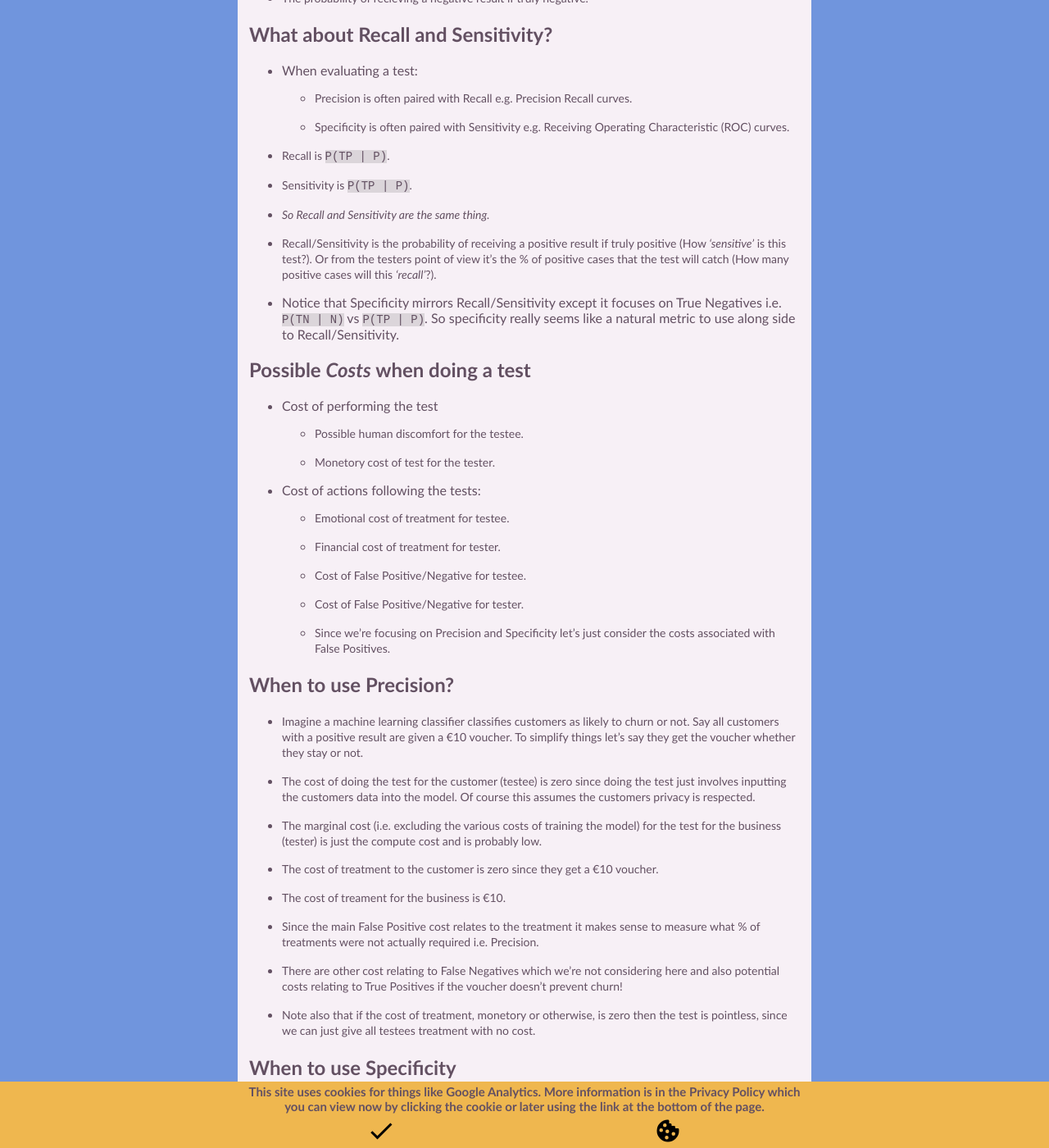
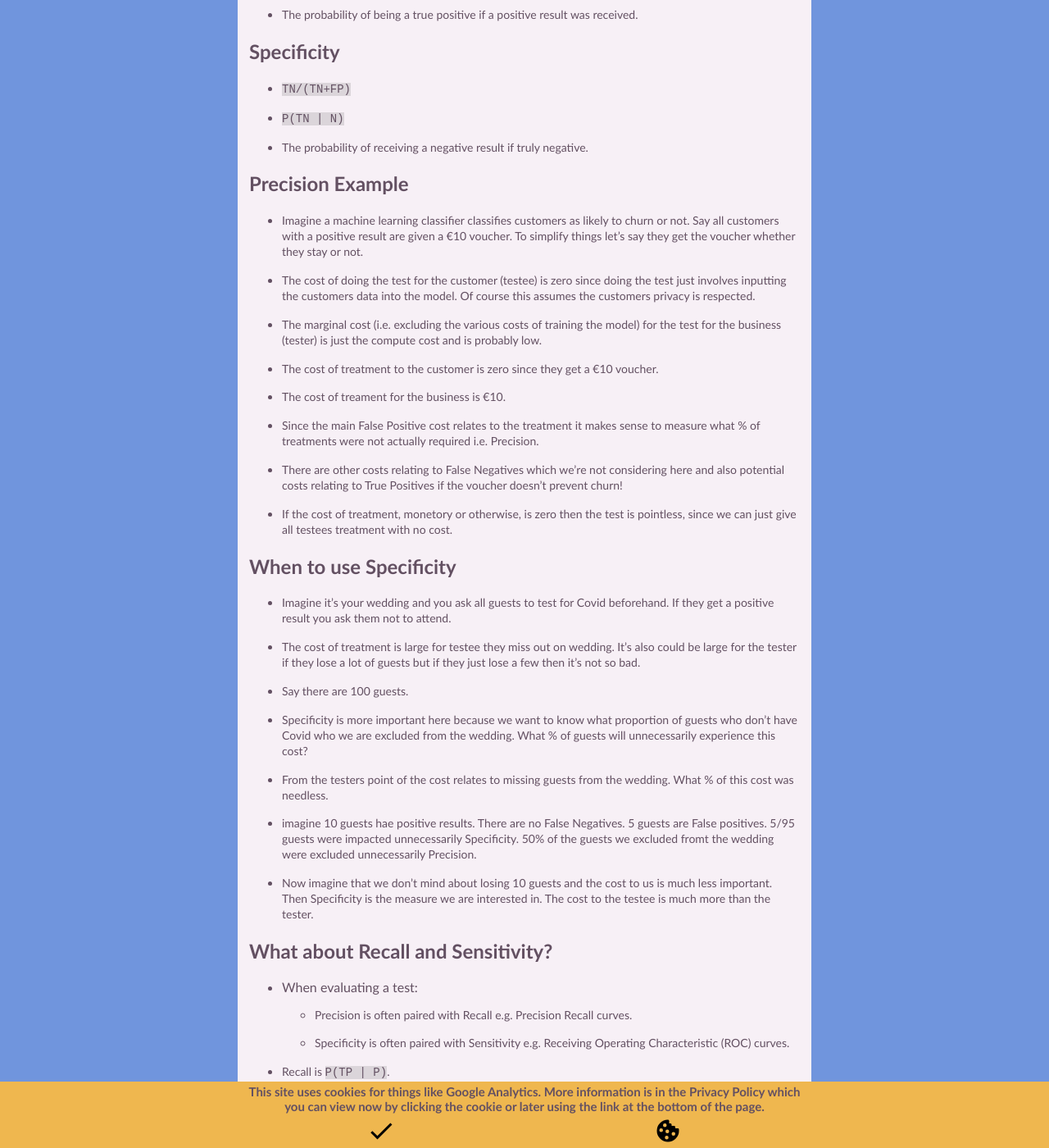
Before and after one commit to itsakettle/itsakettle.github.io, a Jekyll site: the page built from _posts/2023-10-31-3-precision_vs_specificity.md, in a window 1280 px wide and 1400 px high, scrolled down 1252 px. Shown: the whole window at 82% size. Built offline with Jekyll 4.4.1, drawn with Linux system fonts in a browser that asks for light colours; some of the changed text lies outside the part shown.

Commit message:
iterate on pr sp

```diff
--- a/_posts/2023-10-31-3-precision_vs_specificity.md
+++ b/_posts/2023-10-31-3-precision_vs_specificity.md
@@ -10,28 +10,37 @@ tags: [ML, refresh]
 image_width: 100%
 ---
 
+## Summary
+
+* Use Specificity when there is a treatment cost for the testee.
+
+* Use Precision when there is a treatment cost for the tester.
+
+* Both of these may apply.
+
 ## Binary Tests
 
 * A binary test comes in many forms for example:
 
-  - A binary machine learning classifier.
+  * A binary machine learning classifier.
 
-  - A Covid-19 antigen test.
+  * A Covid-19 antigen test.
 
-  - Guessing whether a flipped coin will come up heads or tails.
+  * Guessing whether a flipped coin will come up heads or tails.
 
 * A confusion matrix evaluates the efficacy of such tests. It's called a confusion matrix because it measures how much the test is confusing the two classes. It has 4 entries:
-  - True Positives (TP)
 
-  - False Positives (FP)
+  * True Positives (TP)
 
-  - True Negatives (TN)
+  * False Positives (FP)
 
-  - False Negatives (FN)
+  * True Negatives (TN)
+
+  * False Negatives (FN)
 
 * Metrics such as Precision, Recall, Specificity, Sensitivity and many more can be calculated from the entries in a confusion matrix.
 
-* There are two points of view when conducting a test: the tester and the testee. This is important when considering how to evaluate the efficacy of a particular test.
+* There are two points of view when conducting a test: the tester and the testee. This is important when considering how to evaluate the efficacy of a particular test. The tester and testee could be the same person.
 
 ## Precision
 * `TP/(TP+FP)`
@@ -45,7 +54,39 @@ image_width: 100%
 
 * `P(TN | N)`
 
-* The probability of recieving a negative result if truly negative.
+* The probability of receiving a negative result if truly negative.
+
+## Precision Example
+* Imagine a machine learning classifier classifies customers as likely to churn or not. Say all customers with a positive result are given a €10 voucher. To simplify things let's say they get the voucher whether they stay or not.
+
+* The cost of doing the test for the customer (testee) is zero since doing the test just involves inputting the customers data into the model. Of course this assumes the customers privacy is respected.
+
+* The marginal cost (i.e. excluding the various costs of training the model) for the test for the business (tester) is just the compute cost and is probably low.
+
+* The cost of treatment to the customer is zero since they get a €10 voucher.
+
+* The cost of treament for the business is €10.
+
+* Since the main False Positive cost relates to the treatment it makes sense to measure what % of treatments were not actually required i.e. Precision.
+
+* There are other costs relating to False Negatives which we're not considering here and also potential costs relating to True Positives if the voucher doesn't prevent churn!
+
+* If the cost of treatment, monetory or otherwise, is zero then the test is pointless, since we can just give all testees treatment with no cost.
+
+## When to use Specificity
+* Imagine it's your wedding and you ask all guests to test for Covid beforehand. If they get a positive result you ask them not to attend.
+
+* The cost of treatment is large for testee they miss out on wedding. It's also could be large for the tester if they lose a lot of guests but if they just lose a few then it's not so bad.
+
+* Say there are 100 guests.
+
+* Specificity is more important here because we want to know what proportion of guests who don't have Covid who we are excluded from the wedding. What % of guests will unnecessarily experience this cost?
+
+* From the testers point of the cost relates to missing guests from the wedding. What % of this cost was needless.
+
+* imagine 10 guests hae positive results. There are no False Negatives. 5 guests are False positives. 5/95 guests were impacted unnecessarily Specificity. 50% of the guests we excluded fromt the wedding were excluded unnecessarily Precision.
+
+* Now imagine that we don't mind about losing 10 guests and the cost to us is much less important. Then Specificity is the measure we are interested in. The cost to the testee is much more than the tester.
 
 ## What about Recall and Sensitivity?
 
@@ -62,59 +103,7 @@ image_width: 100%
 
 * Recall/Sensitivity is the probability of receiving a positive result if truly positive (How _'sensitive'_ is this test?). Or from the testers point of view it's the % of positive cases that the test will catch (How many positive cases will this _'recall'_?).
 
-* Notice that Specificity mirrors Recall/Sensitivity except it focuses on True Negatives i.e. `P(TN | N)` vs `P(TP | P)`. So specificity really seems like a natural metric to use along side to Recall/Sensitivity.
+* Notice that Specificity mirrors Recall/Sensitivity except it focuses on True Negatives i.e. `P(TN | N)` vs `P(TP | P)`. So specificity really seems like a natural metric to use along side Recall/Sensitivity.
 
-## Possible _Costs_ when doing a test
-
-* Cost of performing the test
-  - Possible human discomfort for the testee.
-
-  - Monetory cost of test for the tester.
-
-* Cost of actions following the tests:
-  - Emotional cost of treatment for testee.
-
-  - Financial cost of treatment for tester.
-
-  - Cost of False Positive/Negative for testee.
-
-  - Cost of False Positive/Negative for tester.
-
-  * Since we're focusing on Precision and Specificity let's just consider the costs associated with False Positives.
-
-## When to use Precision?
-* Imagine a machine learning classifier classifies customers as likely to churn or not. Say all customers with a positive result are given a €10 voucher. To simplify things let's say they get the voucher whether they stay or not.
-
-* The cost of doing the test for the customer (testee) is zero since doing the test just involves inputting the customers data into the model. Of course this assumes the customers privacy is respected.
-
-* The marginal cost (i.e. excluding the various costs of training the model) for the test for the business (tester) is just the compute cost and is probably low.
-
-* The cost of treatment to the customer is zero since they get a €10 voucher.
-
-* The cost of treament for the business is €10.
-
-* Since the main False Positive cost relates to the treatment it makes sense to measure what % of treatments were not actually required i.e. Precision.
-
-* There are other cost relating to False Negatives which we're not considering here and also potential costs relating to True Positives if the voucher doesn't prevent churn!
-
-* Note also that if the cost of treatment, monetory or otherwise, is zero then the test is pointless, since we can just give all testees treatment with no cost.
-
-## When to use Specificity
-* Imagine it's your wedding and you ask all guests to test for Covid before hand.
-
-* Say there are 100 guests.
-
-* Cost of treatment is large for testee they miss out on wedding. It's also large for the tester as they lose a guest.
-
-* Specificity is important because we want to know what proportion of guests who don't have Covid who we are excluded from the wedding. What % of guests will unnecessarily experience this cost?
-
-* From the testers point of the cost relates to missing guests from the wedding. What % of this cost was needless.
-
-* imagine 10 guests hae positive results. There are no False Negatives. 5 guests are False positives. 5/95 guests were impacted unnecessarily Specificity. 50% of the guests we excluded fromt the wedding were excluded unnecessarily Precision.
-
-* Nut imagine that we don't mind about losing 10 guests and the cost to us is much less important. Then Specificity is the measure we are interested in. The cost to the testee is much more than the tester.
-
-False Postiives - Cost to Tester vs Cost to Testee
-False Negatives - Cost of test
 
 _____
```
